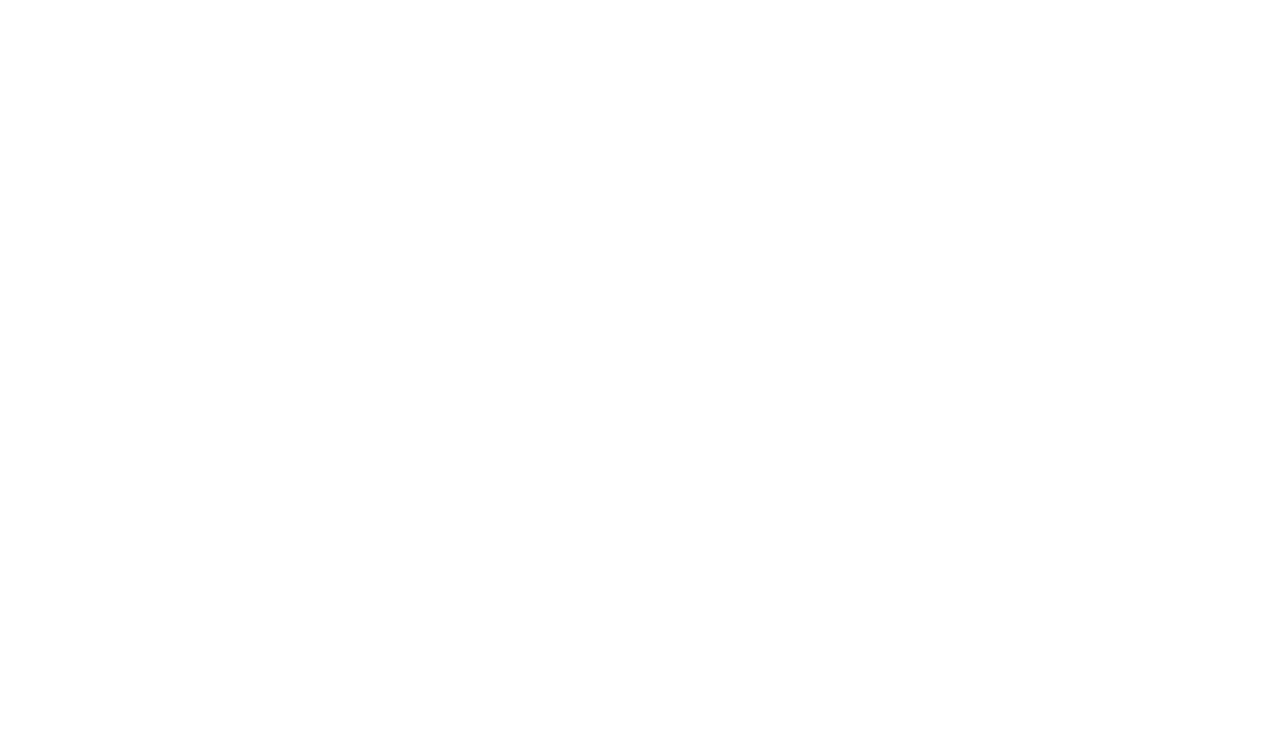
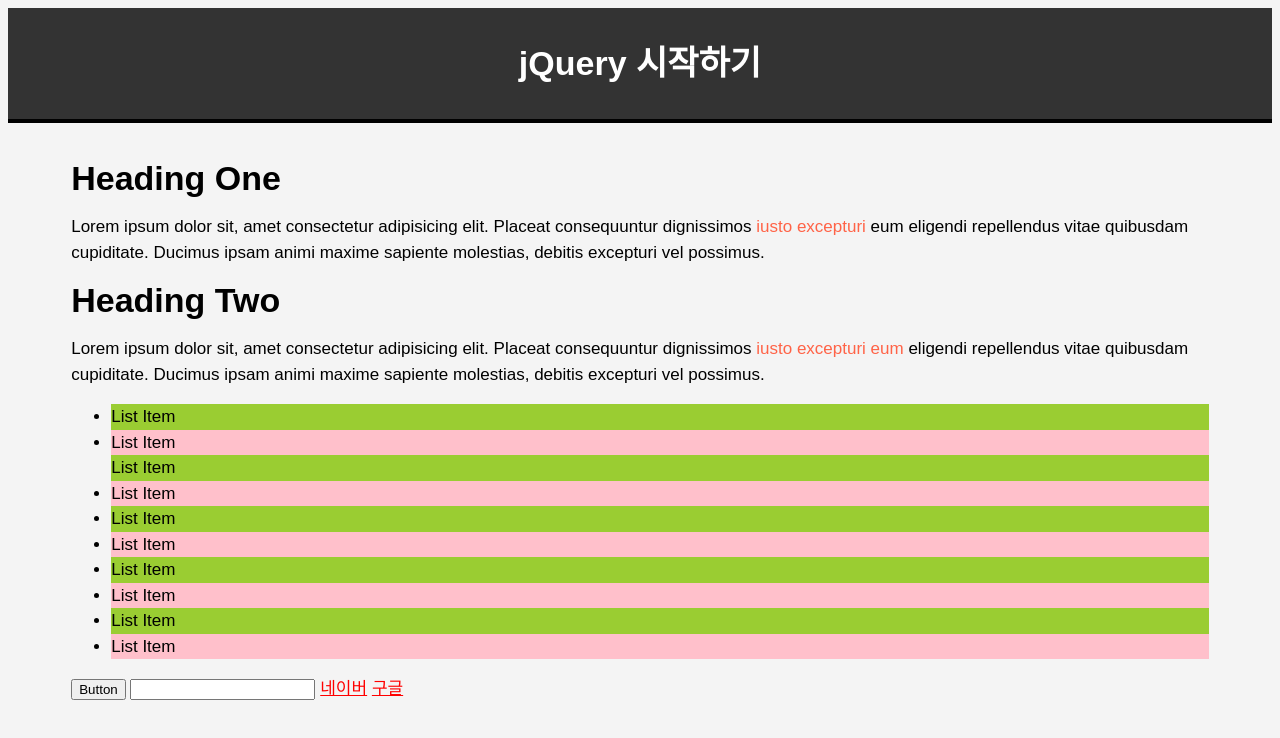
Before and after one commit to KaengEE/JS-API, a plain HTML site: page 셀렉터.html in a window 1280 px wide. Drawn offline with nearby package versions, Linux system fonts and the light colour scheme.

Commit message:
주석수정

```diff
--- a/셀렉터.html
+++ b/셀렉터.html
@@ -87,7 +87,7 @@
 
       $(":submit").hide(); //타입
       $("[href]").css("color", "red"); //속성
-      $("*").hide(); //전체선택
+      //$("*").hide(); //전체선택
     </script>
   </body>
 </html>
```
